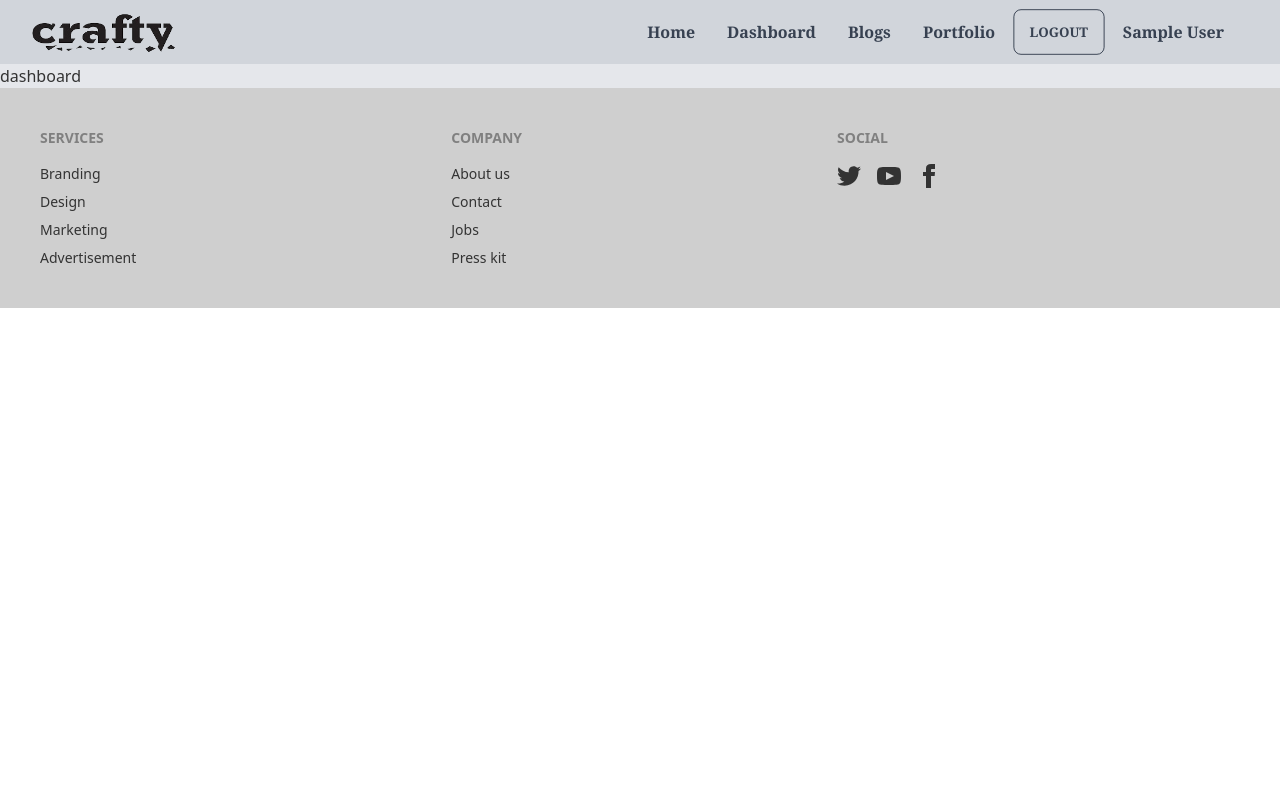
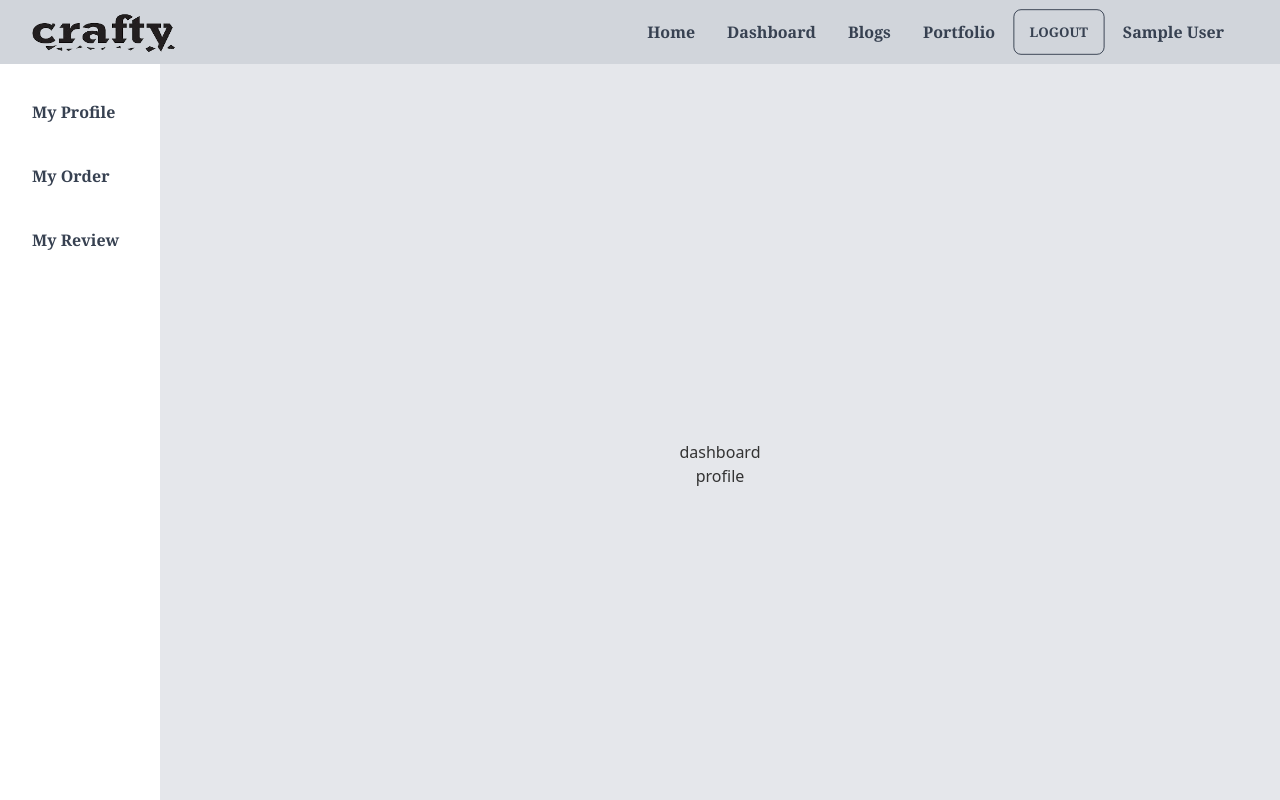
Before and after one commit to HossainRafi/crafty, a React (Create React App) app: page /dashboard in a window 1280 px wide. Shown: the top 800 px of the page. Built offline with nearby package versions, Linux system fonts and the light colour scheme; no server answers; sample sign-in values are in the browser's storage.

Commit message:
dashboard setup done

```diff
--- a/src/App.js
+++ b/src/App.js
@@ -2,13 +2,16 @@
 import Home from "./pages/Home/Home";
 import Dashboard from "./pages/Dashboard/Dashboard";
 import Blogs from "./pages/Blogs/Blogs";
-import Portfolio from "./pages/Portfolio/Portfolio";
 import Navbar from "./pages/Shared/Navbar";
 import Error from "./pages/Shared/Error";
-import Login from './pages/Account/Login';
-import Signup from './pages/Account/Signup';
+import Login from "./pages/Account/Login";
+import Signup from "./pages/Account/Signup";
 import Footer from "./pages/Shared/Footer";
-import Purchase from './pages/Purchase/Purchase';
+import Purchase from "./pages/Purchase/Purchase";
+import RequireAuth from "./pages/Account/RequireAuth";
+import MyProfile from "./pages/Dashboard/MyProfile";
+import MyOrder from "./pages/Dashboard/MyOrder";
+import MyRewiew from "./pages/Dashboard/MyRewiew";
 
 function App() {
   return (
@@ -16,9 +19,28 @@
       <Navbar />
       <Routes>
         <Route path="/" element={<Home />} />
-        <Route path="/dashboard" element={<Dashboard />} />
         <Route path="/blogs" element={<Blogs />} />
-        <Route path="/purchase/:id" element={<Purchase />} />
+        <Route
+          path="/purchase/:id"
+          element={
+            <RequireAuth>
+              <Purchase />
+            </RequireAuth>
+          }
+        />
+        <Route
+          path="/dashboard"
+          element={
+            <RequireAuth>
+              <Dashboard />
+            </RequireAuth>
+          }
+        >
+          <Route index element={<MyProfile />} />
+          <Route path="myorder" element={<MyOrder />} />
+          <Route path="myreview" element={<MyRewiew />} />
+        </Route>
+
         <Route path="/login" element={<Login />} />
         <Route path="/signup" element={<Signup />} />
         <Route path="*" element={<Error />} />
--- a/src/pages/Account/RequireAuth.js
+++ b/src/pages/Account/RequireAuth.js
@@ -1,7 +1,7 @@
 import React from "react";
 import { useAuthState } from "react-firebase-hooks/auth";
 import { Navigate, useLocation } from "react-router-dom";
-import auth from "../../../Firebase/Firebase.init";
+import auth from "../../Firebase/firebase.init";
 import Loading from "../Shared/Loading";
 
 const RequireAuth = ({ children }) => {
@@ -14,7 +14,7 @@
   if (loading) {
     return (
       <p className="flex justify-center">
-        <Loading/>
+        <Loading />
       </p>
     );
   }
--- a/src/pages/Dashboard/Dashboard.js
+++ b/src/pages/Dashboard/Dashboard.js
@@ -1,11 +1,36 @@
-import React from 'react';
+import React from "react";
+import { Link, Outlet } from "react-router-dom";
 
 const Dashboard = () => {
-    return (
-        <div>
-            dashboard
-        </div>
-    );
+  return (
+    <div class="drawer drawer-mobile">
+      <input id="my-drawer-2" type="checkbox" class="drawer-toggle" />
+      <div class="drawer-content flex flex-col items-center justify-center">
+        dashboard
+        <Outlet />
+        <label
+          for="my-drawer-2"
+          class="btn btn-primary drawer-button lg:hidden"
+        >
+          Open drawer
+        </label>
+      </div>
+      <div class="drawer-side">
+        <label for="my-drawer-2" class="drawer-overlay"></label>
+        <ul class="menu p-4 overflow-y-auto w-40 font-bold font-serif text-gray-700 bg-base-100">
+          <li className="py-2">
+            <Link to="/dashboard">My Profile</Link>
+          </li>
+          <li className="py-2">
+            <Link to="/dashboard/myorder">My Order</Link>
+          </li>
+          <li className="py-2">
+            <Link to="/dashboard/myreview">My Review</Link>
+          </li>
+        </ul>
+      </div>
+    </div>
+  );
 };
 
 export default Dashboard;
--- /dev/null
+++ b/src/pages/Dashboard/MyOrder.js
@@ -0,0 +1,7 @@
+import React from "react";
+
+const MyOrder = () => {
+  return <div>order</div>;
+};
+
+export default MyOrder;
--- /dev/null
+++ b/src/pages/Dashboard/MyProfile.js
@@ -0,0 +1,7 @@
+import React from "react";
+
+const MyProfile = () => {
+  return <div>profile</div>;
+};
+
+export default MyProfile;
--- /dev/null
+++ b/src/pages/Dashboard/MyRewiew.js
@@ -0,0 +1,7 @@
+import React from "react";
+
+const MyRewiew = () => {
+  return <div>review</div>;
+};
+
+export default MyRewiew;
--- a/src/pages/Shared/Navbar.js
+++ b/src/pages/Shared/Navbar.js
@@ -1,9 +1,9 @@
 import React from "react";
 import { Link } from "react-router-dom";
-import logo from "../../utilities/logo.png"
-import { useAuthState } from 'react-firebase-hooks/auth';
-import auth from './../../Firebase/firebase.init';
-import { signOut } from 'firebase/auth';
+import logo from "../../utilities/logo.png";
+import { useAuthState } from "react-firebase-hooks/auth";
+import auth from "./../../Firebase/firebase.init";
+import { signOut } from "firebase/auth";
 
 const Navbar = () => {
   const [user] = useAuthState(auth);
@@ -15,9 +15,11 @@
       <li>
         <Link to="/">Home</Link>
       </li>
-      <li>
-        <Link to="/dashboard">Dashboard</Link>
-      </li>
+      {user && (
+        <li>
+          <Link to="/dashboard">Dashboard</Link>
+        </li>
+      )}
       <li>
         <Link to="/blogs">Blogs</Link>
       </li>
```
